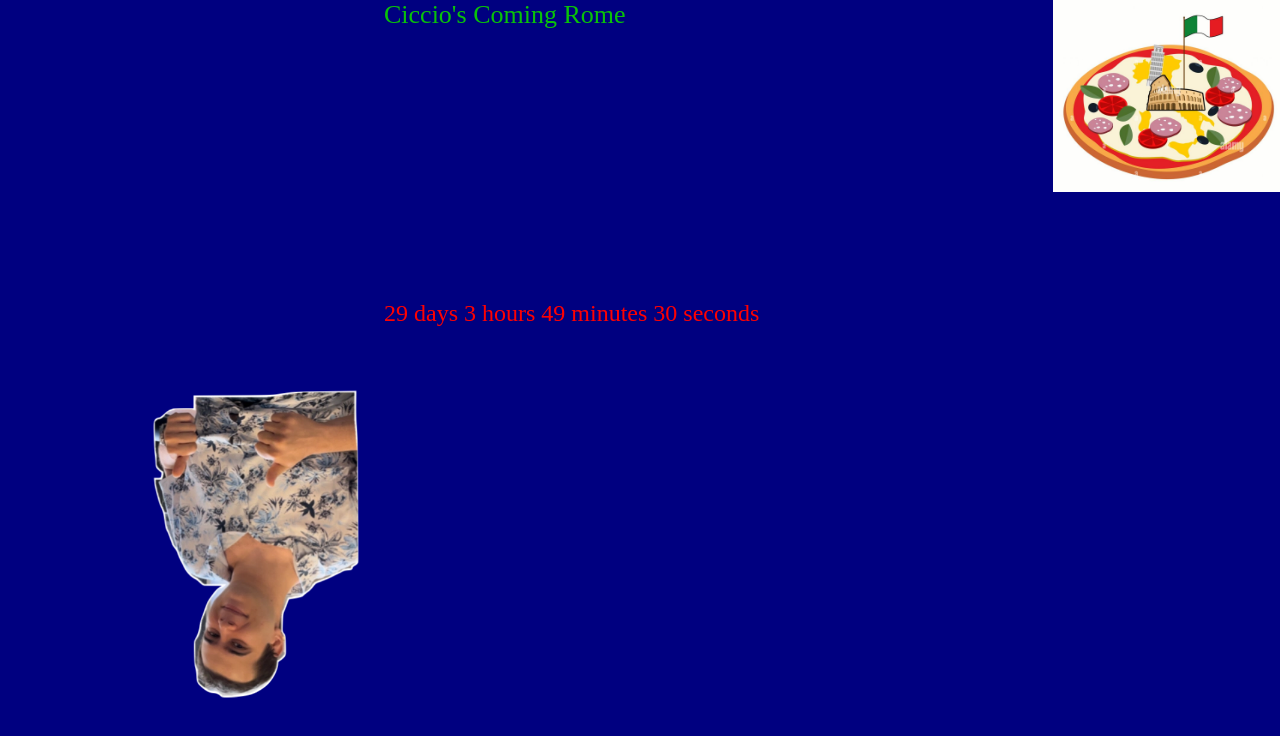
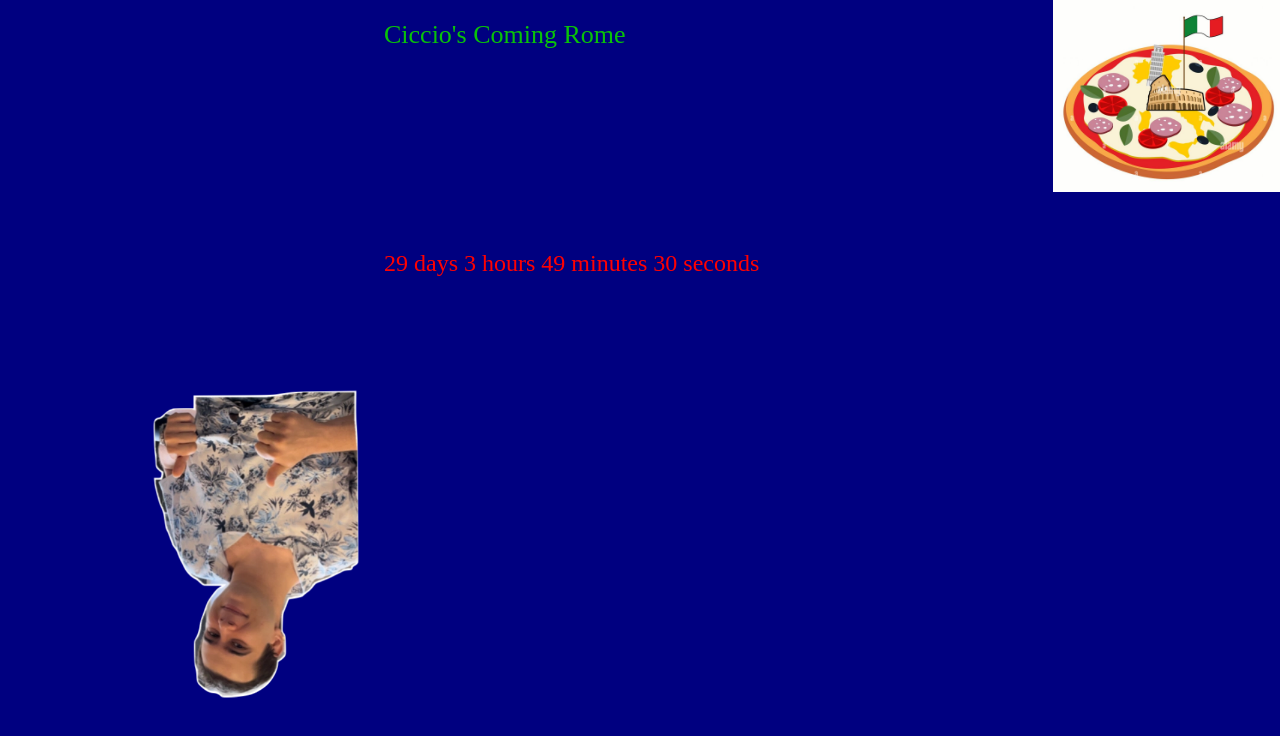
Before and after one commit to forghett/forghett.github.io, a plain HTML site: page index.html in a window 1280 px wide. Drawn offline with Linux system fonts and the light colour scheme.

Commit message:
Update style.css

```diff
--- a/style.css
+++ b/style.css
@@ -15,7 +15,7 @@ body {
     position: absolute;
     transform-origin: top;
     left: 30%;
-    top: 300px;
+    top: 250px;
     font-size: 24px;
     color: red;
     z-index: 100
@@ -24,7 +24,7 @@ body {
 
 #title {
     position: absolute;
-    /*top: 400px; */
+    top: 20px;
     left: 30%;
     transform-origin: top;
     font-size: 26px;
```
